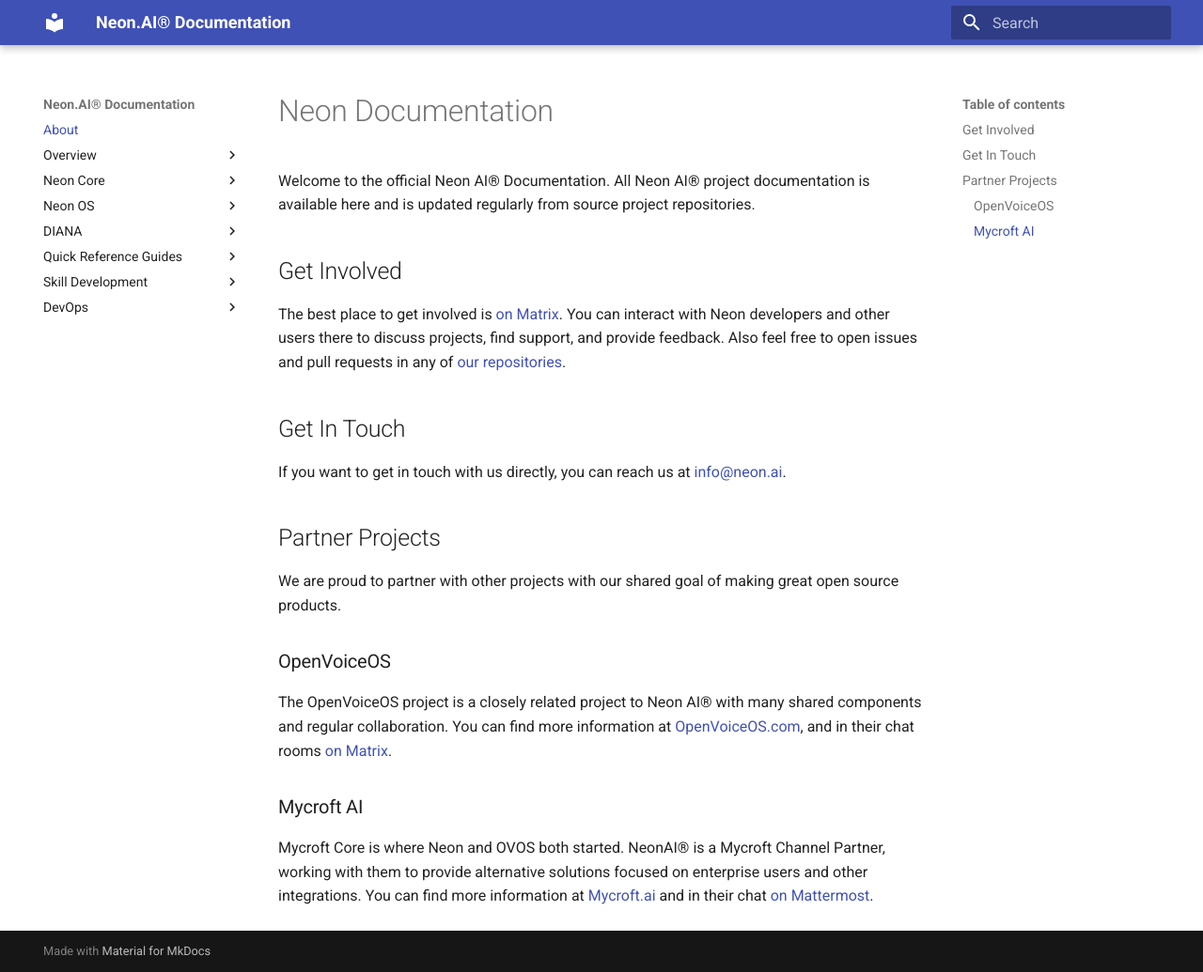
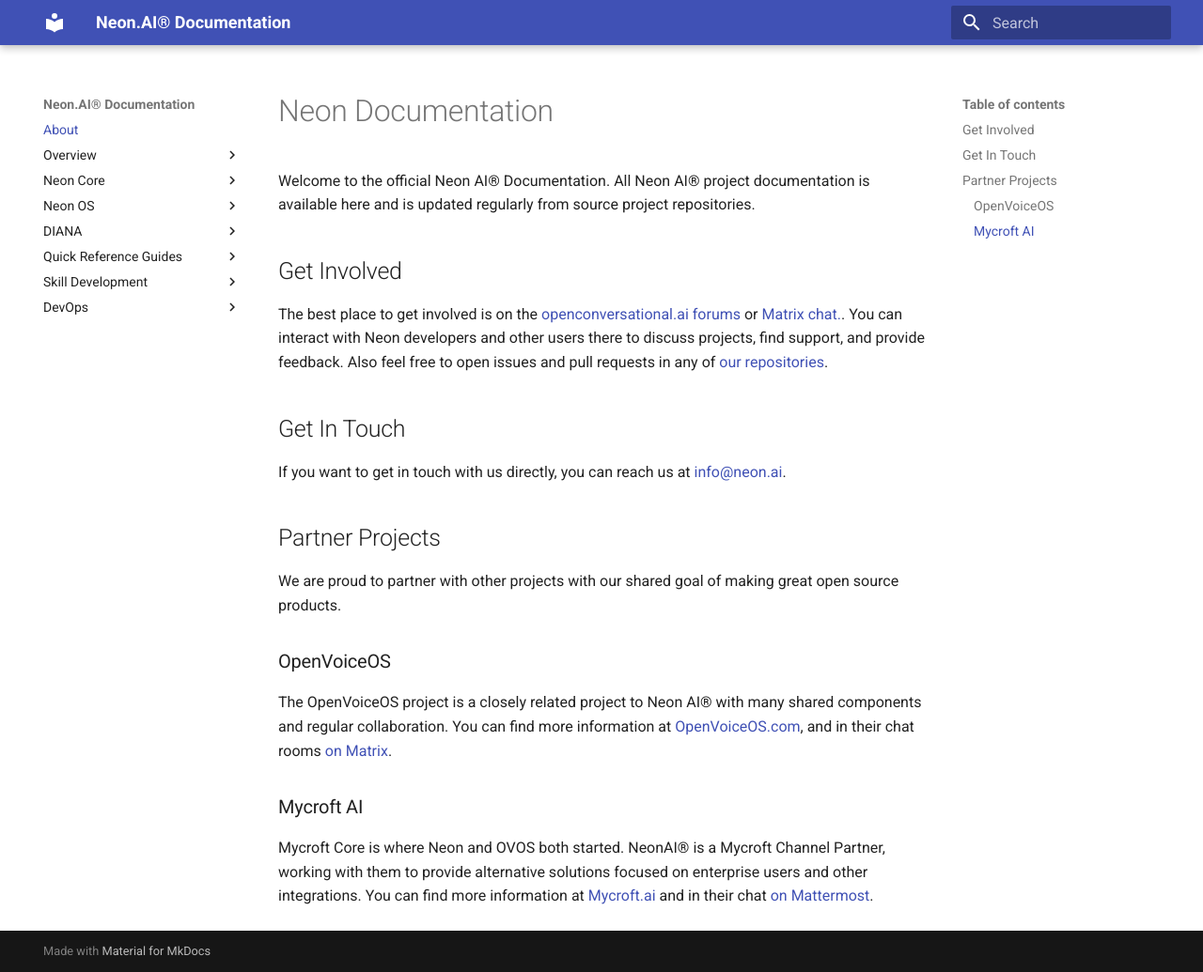
Before and after one commit to NeonGeckoCom/neon-docs, an MkDocs documentation site: the page built from docs/index.md, in a window 1280 px wide and 1035 px high. Shown: the whole window at 94% size. Built offline with MkDocs 1.6.1 and Material for MkDocs 9.7.7, drawn with Linux system fonts in a browser that asks for light colours.

Commit message:
Add link to forums on front page

```diff
--- a/docs/index.md
+++ b/docs/index.md
@@ -3,7 +3,8 @@
 is available here and is updated regularly from source project repositories.
 
 ## Get Involved
-The best place to get involved is [on Matrix](https://matrix.to/#/#neon-ai-community:matrix.org).
+The best place to get involved is on the [openconversational.ai forums](https://forums.openconversational.ai)
+or [Matrix chat.](https://matrix.to/#/#neon-ai-community:matrix.org).
 You can interact with Neon developers and other users there to discuss projects,
 find support, and provide feedback. Also feel free to open issues and pull requests
 in any of [our repositories](https://github.com/NeonGeckoCom).
```
